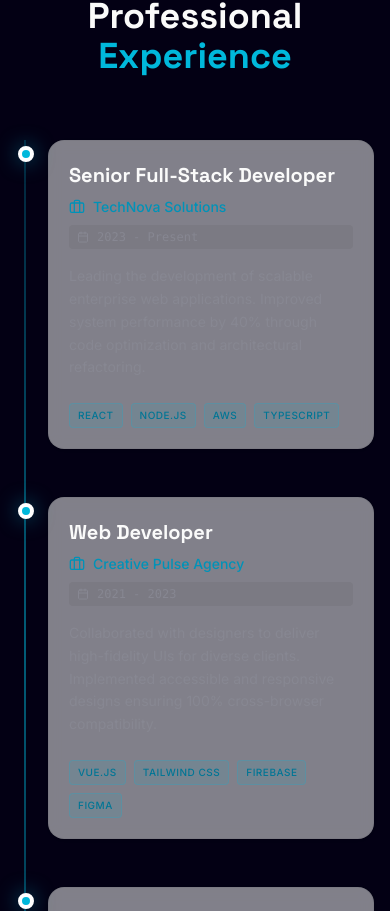
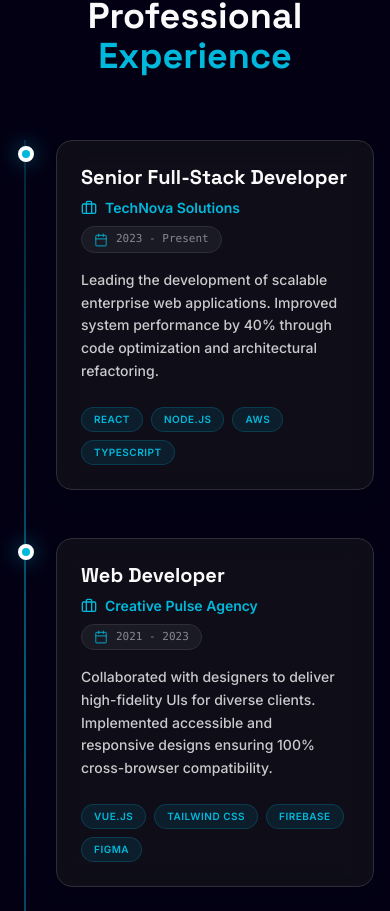
Before and after one commit to monyphy25/Portfolio, a React (Vite) app: page / in a window 390 px wide. Shown: the part 4025-4936 px from the top of the page. Built offline with nearby package versions, Linux system fonts and the light colour scheme; no server answers; the database is empty.

Commit message:
Fix mobile visibility and contrast for Education and Experience

```diff
--- a/src/components/Education.tsx
+++ b/src/components/Education.tsx
@@ -42,29 +42,29 @@ const Education = () => {
                             viewport={{ once: true, amount: 0.2 }}
                             transition={{
                                 delay: index * 0.2,
-                                duration: 1.8,
+                                duration: 1.5,
                                 type: "spring",
                                 bounce: 0,
                                 stiffness: 40,
                                 damping: 15
                             }}
-                            className="group relative p-8 bg-white dark:bg-slate-900 border border-black/5 dark:border-white/10 rounded-2xl overflow-hidden hover:border-cyan-500/30 transition-colors duration-500 shadow-sm hover:shadow-cyan-500/5"
+                            className="group relative p-6 sm:p-8 bg-card/60 backdrop-blur-md border border-border rounded-2xl overflow-hidden hover:border-cyan-500/50 transition-all duration-500 shadow-lg hover:shadow-cyan-500/10"
                         >
                             <div className="absolute inset-0 bg-gradient-to-r from-cyan-500/5 to-transparent opacity-0 group-hover:opacity-100 transition-opacity duration-300" />
 
                             <div className="relative z-10 flex flex-col sm:flex-row gap-6 items-start sm:items-center justify-between">
                                 <div className="flex gap-4 items-start">
-                                    <div className="w-12 h-12 rounded-xl bg-cyan-50 dark:bg-cyan-500/10 flex items-center justify-center text-cyan-600 dark:text-cyan-400 shrink-0">
+                                    <div className="w-12 h-12 rounded-xl bg-cyan-500/10 flex items-center justify-center text-cyan-500 shrink-0 border border-cyan-500/20 group-hover:border-cyan-500/50 transition-colors">
                                         <GraduationCap className="w-6 h-6" />
                                     </div>
                                     <div>
-                                        <h3 className="text-xl font-bold text-foreground mb-1">{edu.degree}</h3>
-                                        <p className="text-lg text-cyan-600 dark:text-cyan-400 font-medium mb-2">{edu.institution}</p>
-                                        <p className="text-sm text-muted-foreground">{edu.specialization}</p>
+                                        <h3 className="text-xl md:text-2xl font-bold text-foreground mb-1 group-hover:text-cyan-500 transition-colors duration-300">{edu.degree}</h3>
+                                        <p className="text-lg text-cyan-500 font-bold mb-2">{edu.institution}</p>
+                                        <p className="text-sm md:text-base text-muted-foreground font-medium leading-relaxed">{edu.specialization}</p>
                                     </div>
                                 </div>
-                                <div className="px-4 py-2 bg-black/5 dark:bg-white/5 rounded-full border border-black/5 dark:border-white/5">
-                                    <span className="text-sm font-mono font-bold text-foreground/80">{edu.period}</span>
+                                <div className="px-4 py-2 bg-muted/50 rounded-full border border-border whitespace-nowrap">
+                                    <span className="text-xs md:text-sm font-mono font-black text-cyan-500">{edu.period}</span>
                                 </div>
                             </div>
                         </motion.div>
--- a/src/components/Experience.tsx
+++ b/src/components/Experience.tsx
@@ -84,24 +84,26 @@ const Experience = () => {
                                 />
 
                                 {/* Content Card */}
-                                <div className={`ml-8 xs:ml-12 md:ml-0 md:w-[calc(50%-3rem)] p-5 xs:p-6 md:p-8 rounded-2xl bg-white/50 dark:bg-slate-900/50 backdrop-blur-sm border border-black/5 dark:border-white/10 hover:border-cyan-500/30 transition-colors duration-300 shadow-sm hover:shadow-xl group ${index % 2 === 0 ? 'md:text-left' : 'md:text-right'}`}>
+                                <div className={`ml-10 xs:ml-12 md:ml-0 md:w-[calc(50%-3rem)] p-6 md:p-8 rounded-2xl bg-card/60 backdrop-blur-md border border-border hover:border-cyan-500/50 transition-all duration-300 shadow-lg hover:shadow-cyan-500/10 group ${index % 2 === 0 ? 'md:text-left' : 'md:text-right'}`}>
                                     <div className={`flex flex-col gap-2 mb-4 ${index % 2 === 0 ? 'md:items-start' : 'md:items-end'}`}>
-                                        <h3 className="text-xl font-bold text-foreground group-hover:text-cyan-500 transition-colors">{exp.role}</h3>
-                                        <div className="flex items-center gap-2 text-sm text-cyan-600 dark:text-cyan-400 font-medium">
+                                        <h3 className="text-xl md:text-2xl font-bold text-foreground group-hover:text-cyan-500 transition-colors duration-300 leading-tight">
+                                            {exp.role}
+                                        </h3>
+                                        <div className="flex items-center gap-2 text-sm md:text-base text-cyan-500 font-bold">
                                             <Briefcase className="w-4 h-4" />
                                             <span>{exp.company}</span>
                                         </div>
-                                        <div className="flex items-center gap-2 text-xs text-muted-foreground font-mono bg-black/5 dark:bg-white/5 px-2 py-1 rounded">
-                                            <Calendar className="w-3 h-3" />
+                                        <div className="inline-flex items-center gap-2 text-[11px] md:text-xs text-muted-foreground font-mono bg-muted/50 px-3 py-1 rounded-full border border-border w-fit">
+                                            <Calendar className="w-3.5 h-3.5 text-cyan-500/70" />
                                             <span>{exp.duration}</span>
                                         </div>
                                     </div>
-                                    <p className="text-muted-foreground mb-6 leading-relaxed text-sm">
+                                    <p className="text-foreground/80 mb-6 leading-relaxed text-sm md:text-base font-medium">
                                         {exp.description}
                                     </p>
                                     <div className={`flex flex-wrap gap-2 ${index % 2 === 0 ? 'justify-start' : 'justify-start md:justify-end'}`}>
                                         {exp.technologies.map((tech) => (
-                                            <span key={tech} className="px-2 py-1 text-[10px] font-medium uppercase tracking-wider bg-cyan-500/10 text-cyan-700 dark:text-cyan-300 rounded border border-cyan-500/20">
+                                            <span key={tech} className="px-3 py-1 text-[10px] md:text-xs font-bold uppercase tracking-wider bg-cyan-500/10 text-cyan-500 rounded-full border border-cyan-500/20 group-hover:border-cyan-500/40 transition-colors">
                                                 {tech}
                                             </span>
                                         ))}
```
